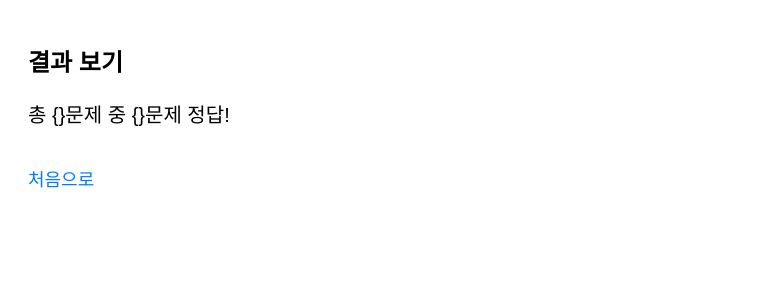
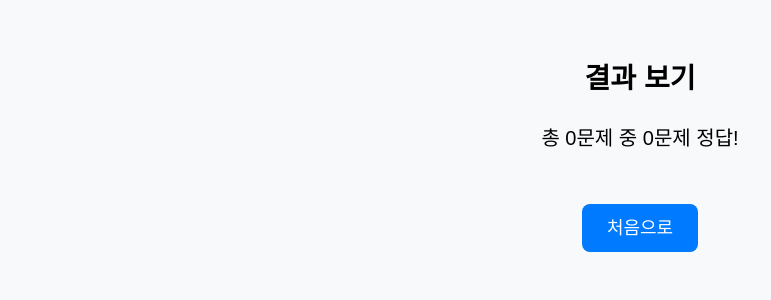
Before and after one commit to Parkdonghae/disaster_quiz_app, a Flask app: page /result in a window 1280 px wide. Shown: the top 300 px of the page, without its empty margins (0-771 px from the left). Run offline with Flask 2, Linux system fonts and the light colour scheme.

Commit message:
결과 디자인 재재수정

```diff
--- a/templates/result.html
+++ b/templates/result.html
@@ -9,28 +9,43 @@
     body {
       font-family: Arial, sans-serif;
       font-size: 18px;
-      padding: 20px;
+      padding: 30px;
+      background-color: #f8f9fa;
       line-height: 1.6;
+      text-align: center;
     }
+
     h1 {
-      font-size: 24px;
+      font-size: 28px;
+      font-weight: bold;
+      margin-bottom: 20px;
     }
+
     p {
       font-size: 20px;
-      margin: 15px 0;
+      margin: 20px 0;
     }
+
     a {
       display: inline-block;
-      margin-top: 20px;
+      margin-top: 30px;
+      padding: 10px 25px;
       font-size: 18px;
+      background-color: #007bff;
+      color: white;
+      border-radius: 8px;
       text-decoration: none;
-      color: #007BFF;
+      transition: background-color 0.3s;
+    }
+
+    a:hover {
+      background-color: #0056b3;
     }
   </style>
 </head>
 <body>
   <h1>결과 보기</h1>
-  <p>총 {}문제 중 {}문제 정답!</p>
+  <p>총 {{ total }}문제 중 {{ score }}문제 정답!</p>
   <a target='_blank' href="{{ url_for('home') }}">처음으로</a>
 </body>
 </html>
```
